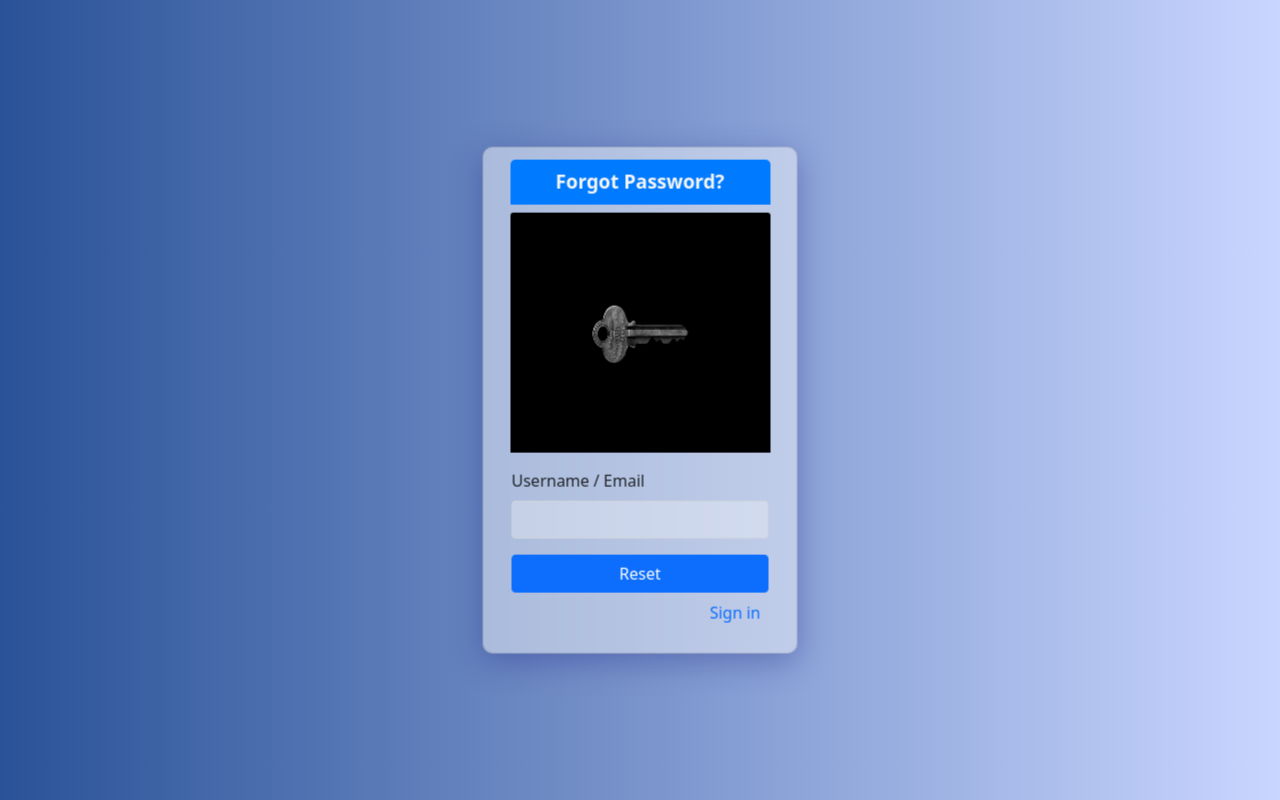
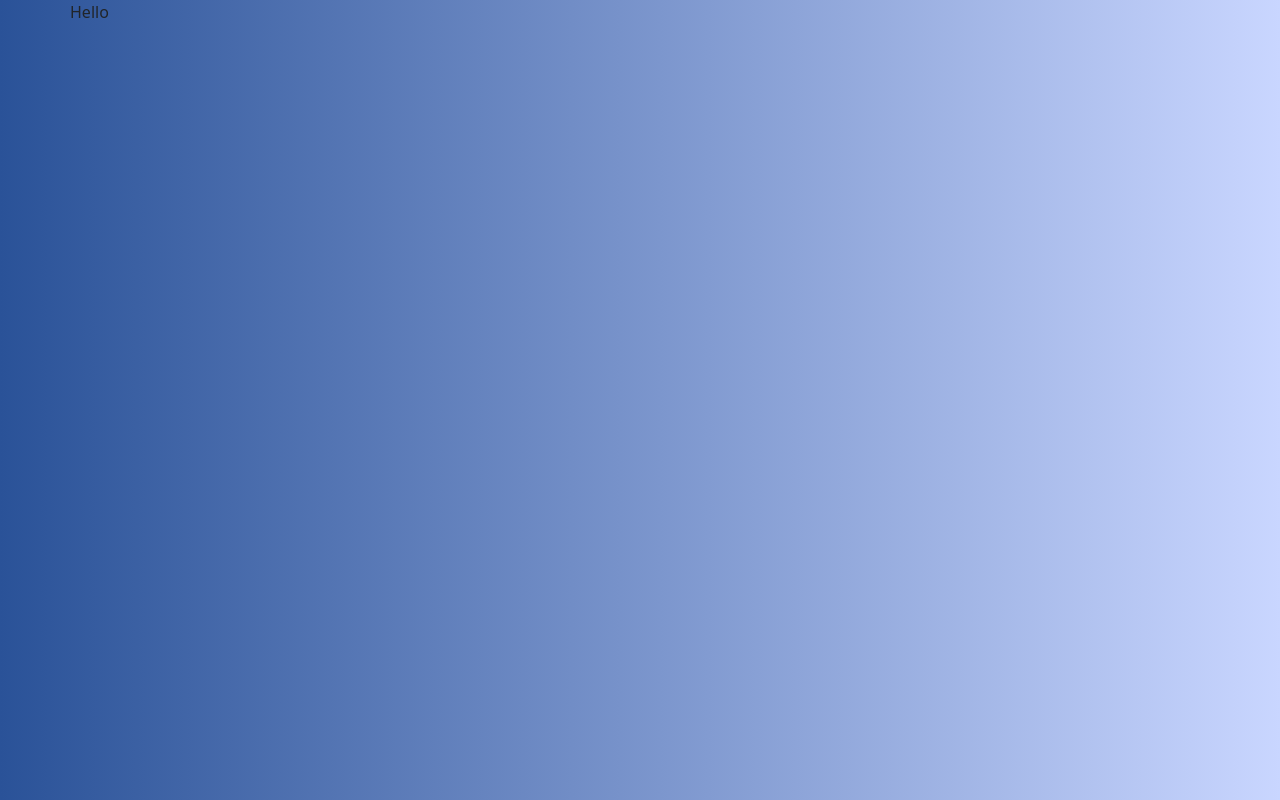
Before and after one commit to jayavel2/reset2, a React (Create React App) app: page /forgotpassword in a window 1280 px wide. Built offline with nearby package versions, Linux system fonts and the light colour scheme.

Commit message:
Update ForgotPass.js

```diff
--- a/src/components/ForgotPass.js
+++ b/src/components/ForgotPass.js
@@ -2,83 +2,10 @@ import React, { useState } from "react";
 import { Link, useHistory } from "react-router-dom";
 
 function ForgotPass() {
-  const invalidEmail = document.querySelector(".invalid");
-  const validEmail = document.querySelector(".valid");
-  const [email, setEmail] = useState("");
-  const history = useHistory();
-
-  const handleSubmit = async (e) => {
-    e.preventDefault();
-    const connect = await fetch(
-      "https://noderesetpassword.herokuapp.com/forgotpassword",
-      {
-        method: "POST",
-        body: JSON.stringify({ email }),
-        headers: { "Content-type": "application/json" },
-      }
-    );
-    status(connect);
-  };
-
-  const status = (res) => {
-    if (res.status === 200) {
-      validEmail.classList.remove("hidden");
-      setTimeout(() => {
-        validEmail.classList.add("hidden");
-        history.push("/");
-      }, 4000);
-    } else {
-      invalidEmail.classList.remove("hidden");
-      setTimeout(() => {
-        invalidEmail.classList.add("hidden");
-      }, 1000);
-    }
-  };
 
   return (
-    <div className="card card__">
-      <span className="title">Forgot Password?</span>
-      <div className="forgot-img">
-        <img
-          src="/imgs/key.jpeg"
-          className="card-img-top real-img"
-          alt="forgotpassword-img"
-        />
-      </div>
-
-      <div className="card-body">
-        <p className="hidden invalid">
-          <small className="text-danger">
-            Invalid email. Please try again.
-          </small>
-        </p>
-        <p className="hidden valid">
-          <small className="text-success">
-            Please check your email to verify if it's really you.
-          </small>
-        </p>
-        <form className="reset-form" onSubmit={handleSubmit}>
-          <div className="form-group">
-            <label htmlFor="inputEmail">Username / Email</label>
-            <input
-              type="email"
-              className="form-control my-2"
-              id="inputEmail"
-              aria-describedby="emailHelp"
-              required
-              onChange={(e) => setEmail(e.target.value)}
-            />
-          </div>
-          <button type="submit" className="btn btn-primary my-2">
-            Reset
-          </button>
-        </form>
-        <div className="links">
-          <Link to={"/"} className="link">
-            Sign in
-          </Link>
-        </div>
-      </div>
+   <div>
+    Hello
     </div>
   );
 }
```
